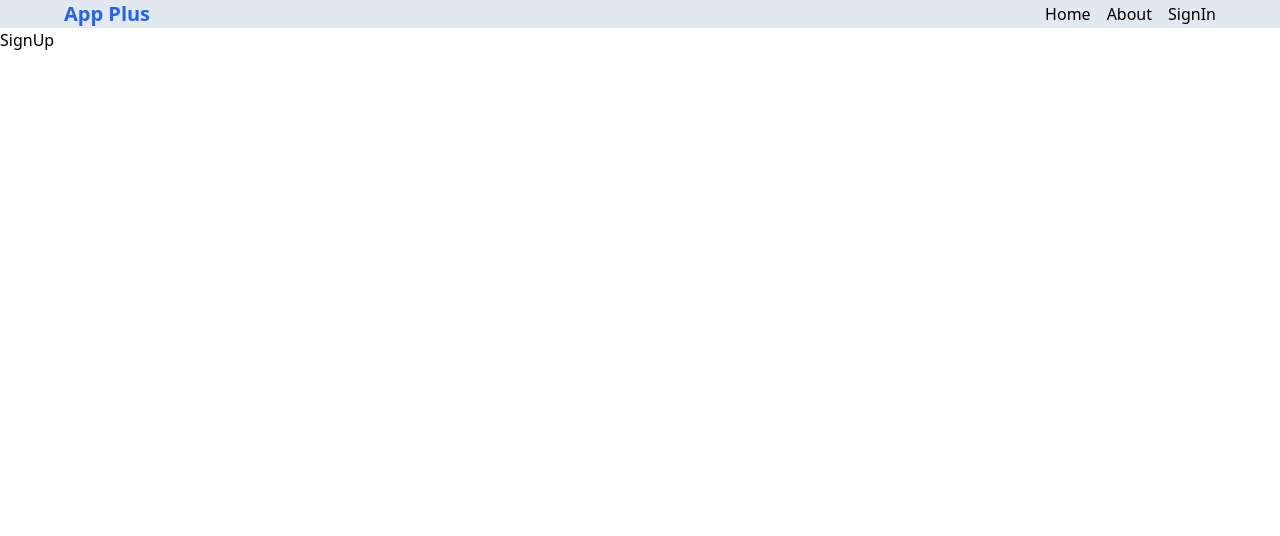
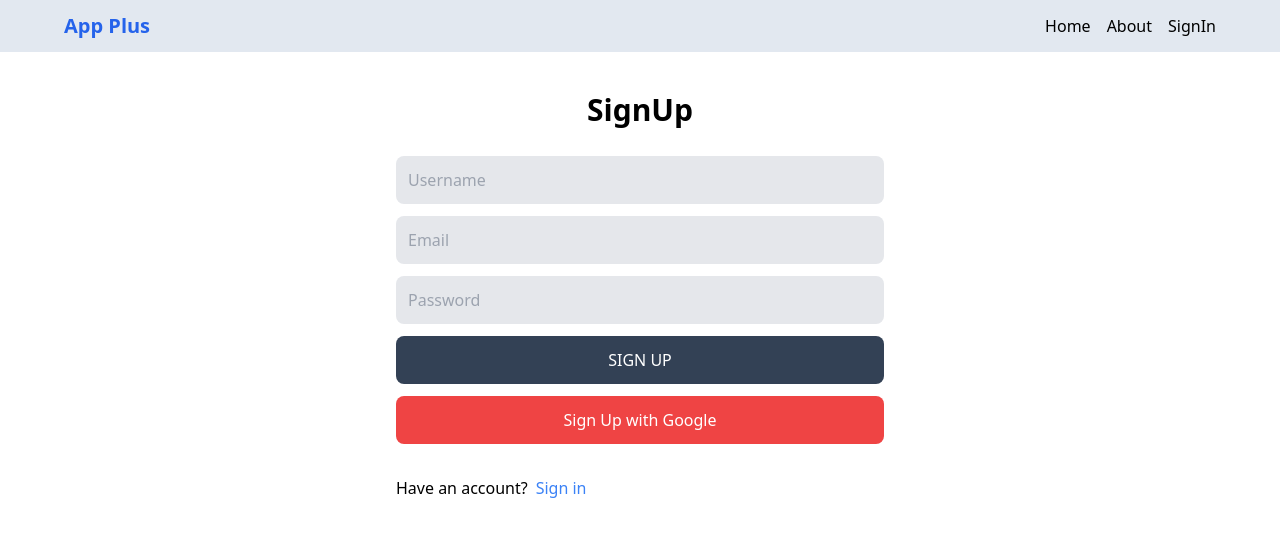
Before and after one commit to RuquiaAlam/App-plus, a React (Vite) app in the folder client/: page /sign-up in a window 1280 px wide. Shown: the top 536 px of the page. Built offline with nearby package versions, Linux system fonts and the light colour scheme.

Commit message:
complete signup page UI

```diff
--- a/client/src/components/Header.jsx
+++ b/client/src/components/Header.jsx
@@ -1,11 +1,10 @@
-import {Link} from "react-router-dom";
-
+import { Link } from "react-router-dom";
 
 export default function Header() {
   return (
     <div className="bg-slate-200">
       <div className="flex justify-between items-center max-w-6xl mx-auto">
-        <h1 className="text-xl text-blue-600 font-bold">App Plus</h1>
+        <h1 className="text-xl my-3 text-blue-600 font-bold">App Plus</h1>
 
         <ul className="flex gap-4">
           <Link to="/">
--- a/client/src/pages/SignUp.jsx
+++ b/client/src/pages/SignUp.jsx
@@ -1,7 +1,43 @@
-import React from 'react'
+import React from "react";
+import { Link } from "react-router-dom";
 
 export default function SignUp() {
+  // const {username,email,password}=
   return (
-    <div>SignUp</div>
-  )
+    <div className="p-3 max-w-lg  mx-auto items-center">
+      <h1 className="text-3xl text-center font-semibold my-7">SignUp</h1>
+      <form className="flex flex-col gap-3 ">
+        <input
+          type="text"
+          id="username"
+          placeholder="Username"
+          className="bg-gray-200 p-3 rounded-lg"
+        ></input>
+        <input
+          type="email"
+          id="email"
+          placeholder="Email"
+          className="bg-gray-200 p-3 rounded-lg"
+        ></input>
+        <input
+          type="password"
+          id="password"
+          placeholder="Password"
+          className="bg-gray-200 p-3 rounded-lg"
+        ></input>
+        <button className="bg-slate-700 p-3 rounded-lg text-white uppercase hover:opacity-95">
+          Sign Up
+        </button>
+        <button className="bg-red-500 p-3 rounded-lg text-white">
+          Sign Up with Google
+        </button>
+        <div className="flex gap-2 mt-5">
+          <p>Have an account?</p>
+          <Link to="/sign-in">
+            <span className="text-blue-500">Sign in</span>
+          </Link>
+        </div>
+      </form>
+    </div>
+  );
 }
```
